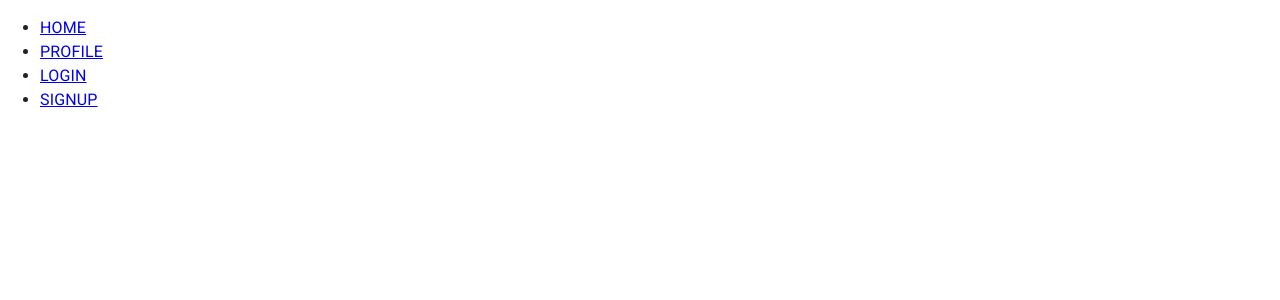
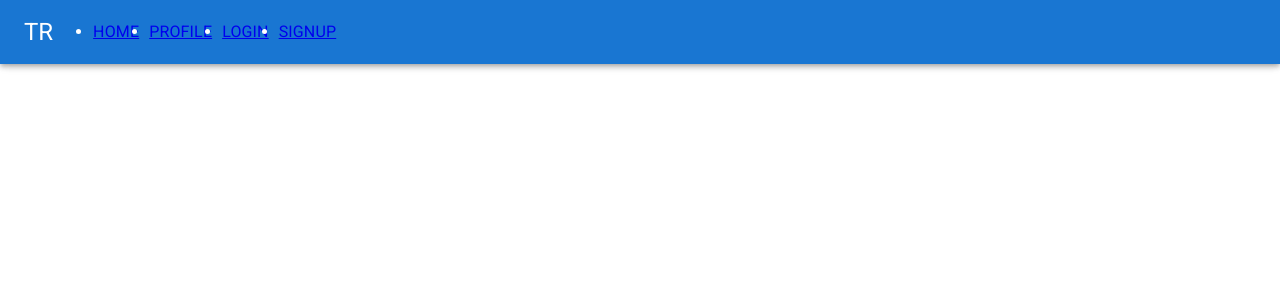
Before and after one commit to kenakula/vite-react-strapi, a React (Vite) app: page /auth in a window 1280 px wide. Shown: the top 300 px of the page. Built offline with nearby package versions, Linux system fonts and the light colour scheme.

Commit message:
setups router

```diff
--- a/src/components/layout/auth-layout.tsx
+++ b/src/components/layout/auth-layout.tsx
@@ -1,12 +1,8 @@
-import { Menu } from '@components/menu/menu';
 import { ReactElement } from 'react';
 import { Outlet } from 'react-router-dom';
 
 export const AuthLayout = (): ReactElement => (
   <div className="auth-layout">
-    <header>
-      <Menu/>
-    </header>
     <Outlet/>
   </div>
 );
--- a/src/components/layout/base-layout.tsx
+++ b/src/components/layout/base-layout.tsx
@@ -1,14 +1,16 @@
-import { PropsWithChildren, ReactElement } from 'react';
+import { Container } from '@mui/material';
+import { ReactElement } from 'react';
+import { Outlet } from 'react-router-dom';
 
 import { Header } from './components';
 
-export const BaseLayout = ({ children }: PropsWithChildren): ReactElement => {
+export const BaseLayout = (): ReactElement => {
   return (
     <>
-      <Header />
-      <main>
-        {children}
-      </main>
+      <Header showMenuToggle={false} />
+      <Container component="main">
+        <Outlet />
+      </Container>
     </>
   );
 };
--- a/src/components/layout/components/header/header.tsx
+++ b/src/components/layout/components/header/header.tsx
@@ -1,7 +1,40 @@
-import { ReactElement } from 'react';
+import { Menu } from '@components/menu';
+import { AppBar, Drawer, Toolbar, Typography } from '@mui/material';
+import { ReactElement, useState } from 'react';
 
-export const Header = (): ReactElement => {
+interface IProps {
+  showMenuToggle?: boolean;
+}
+
+export const Header = ({ showMenuToggle = true }: IProps): ReactElement => {
+  const [mobileOpen, setMobileOpen] = useState(false);
+
+  const handleDrawerToggle = (): void => {
+    setMobileOpen((prevState) => !prevState);
+  };
+
   return (
-    <header>Header</header>
+    <>
+      <AppBar component="header" enableColorOnDark>
+        <Toolbar>
+          {showMenuToggle && <button onClick={handleDrawerToggle}>menu</button>}
+          <Typography variant="h5">TR</Typography>
+          <Menu />
+        </Toolbar>
+      </AppBar>
+      <nav>
+        <Drawer
+          variant="temporary"
+          open={mobileOpen}
+          onClose={handleDrawerToggle}
+          ModalProps={{
+            keepMounted: true, // Better open performance on mobile.
+          }}
+        >
+          Drawer
+        </Drawer>
+      </nav>
+      <Toolbar />
+    </>
   );
 };
--- /dev/null
+++ b/src/components/menu/index.ts
@@ -0,0 +1 @@
+export { Menu } from './menu';
--- a/src/components/menu/menu.tsx
+++ b/src/components/menu/menu.tsx
@@ -1,9 +1,11 @@
+import { Box } from '@mui/material';
 import { ReactElement } from 'react';
 import { Link } from 'react-router-dom';
 
 export const Menu = (): ReactElement => {
   return (
-    <ul>
+    <Box component="nav">
+      <ul style={{ display: 'flex', gap: '10px' }}>
         <li>
           <Link to={'/'}>HOME</ Link>
         </li>
@@ -17,5 +19,6 @@ export const Menu = (): ReactElement => {
           <Link to={'/auth/signup'}>SIGNUP</ Link>
         </li>
       </ul>
+    </Box>
   );
 };
--- /dev/null
+++ b/src/components/with-suspense/index.ts
@@ -0,0 +1 @@
+export { WithSuspense } from './with-suspense';
--- /dev/null
+++ b/src/components/with-suspense/with-suspense.tsx
@@ -0,0 +1,15 @@
+import { lazy, ReactElement, Suspense } from 'react';
+
+interface IProps {
+  path: string;
+}
+
+export const WithSuspense = ({ path }: IProps): ReactElement => {
+  const LazyComponent = lazy(() => import(`../../pages/${path}/${path}`));
+
+  return (
+    <Suspense fallback={<h1>LOADING</h1>}>
+      <LazyComponent />
+    </Suspense>
+  );
+};
--- a/src/pages/home-page/home-page.tsx
+++ b/src/pages/home-page/home-page.tsx
@@ -1,16 +1,17 @@
 import { useAppStore } from '@app/store/app-store';
-import { BaseLayout } from '@components/layout';
 import { ReactElement } from 'react';
 
-export const HomePage = (): ReactElement => {
+const HomePage = (): ReactElement => {
   const { appVersion } = useAppStore();
   const { toggleColorMode, colorMode } = useAppStore();
 
   return (
-    <BaseLayout>
+    <div>
       <p>HomePage: {appVersion}</p>
       <p>Color mode is: {colorMode}</p>
       <button onClick={toggleColorMode}>toggle</button>
-    </BaseLayout>
+    </div>
   );
 };
+
+export default HomePage;
--- a/src/pages/login-page/login-page.tsx
+++ b/src/pages/login-page/login-page.tsx
@@ -1,5 +1,7 @@
 import { ReactElement } from 'react';
 
-export const LoginPage = (): ReactElement => {
+const LoginPage = (): ReactElement => {
   return <p>LoginPage</p>;
 };
+
+export default LoginPage;
--- a/src/pages/profile-page/profile-page.tsx
+++ b/src/pages/profile-page/profile-page.tsx
@@ -1,5 +1,7 @@
 import { ReactElement } from 'react';
 
-export const ProfilePage = (): ReactElement => {
+const ProfilePage = (): ReactElement => {
   return <p>ProfilePage</p>;
 };
+
+export default ProfilePage;
--- a/src/pages/signup-page/signup-page.tsx
+++ b/src/pages/signup-page/signup-page.tsx
@@ -1,5 +1,7 @@
 import { ReactElement } from 'react';
 
-export const SignupPage = (): ReactElement => {
+const SignupPage = (): ReactElement => {
   return <p>SignupPage</p>;
 };
+
+export default SignupPage;
--- a/src/router.tsx
+++ b/src/router.tsx
@@ -1,40 +1,18 @@
-import { PrivateLayout } from '@components/layout';
-import { AuthLayout } from '@components/layout/auth-layout';
-import { HomePage } from '@pages/home-page/home-page';
-import { LoginPage } from '@pages/login-page/login-page';
-import { ProfilePage } from '@pages/profile-page/profile-page';
-import { SignupPage } from '@pages/signup-page/signup-page';
-import { createBrowserRouter, RouteObject } from 'react-router-dom';
+import { AuthLayout,BaseLayout, PrivateLayout } from '@components/layout';
+import { WithSuspense } from '@components/with-suspense';
+import { createBrowserRouter, createRoutesFromElements, Route } from 'react-router-dom';
 
-const routes: RouteObject[] = [
-  {
-    element: <AuthLayout />,
-    path: '/auth/*',
-    children: [
-      {
-        path: 'login',
-        element: <LoginPage />,
-      },
-      {
-        path: 'signup',
-        element: <SignupPage />,
-      },
-    ]
-  },
-  {
-    element: <PrivateLayout />,
-    children: [
-      {
-        element: <ProfilePage />,
-        path: '/profile'
-      }
-    ]
-  },
-  {
-    element: <HomePage />,
-    path: '/',
-    index: true,
-  },
-];
+const elementRoutes = createRoutesFromElements(
+  <Route element={<BaseLayout />}>
+    <Route path="/"  index element={<WithSuspense path="home-page" />} />
+    <Route element={<PrivateLayout />}>
+      <Route path="/profile" element={<WithSuspense path="profile-page" />} />
+    </Route>
+    <Route path="/auth" element={<AuthLayout />}>
+      <Route path="/auth/login" element={<WithSuspense path="login-page" />} />
+      <Route path="/auth/signup" element={<WithSuspense path="signup-page" />} />
+    </Route>
+  </Route>
+);
 
-export const router = createBrowserRouter(routes);
+export const router = createBrowserRouter(elementRoutes);
```
Lines whose indentation alone changed are shown as unchanged.
